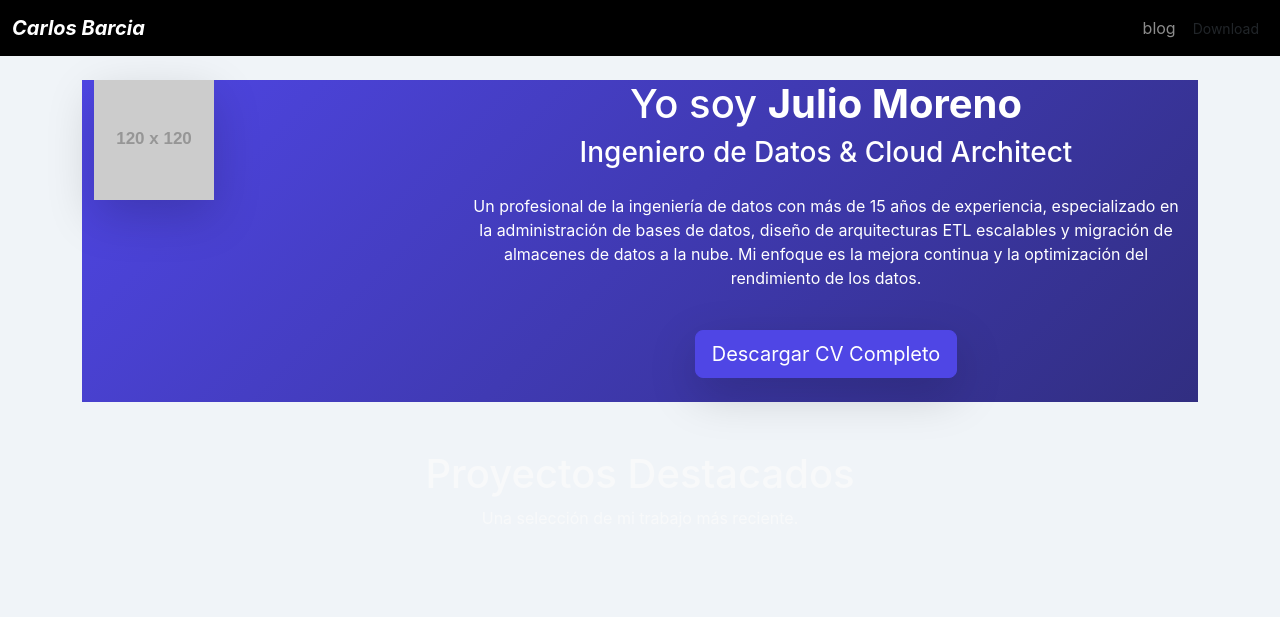
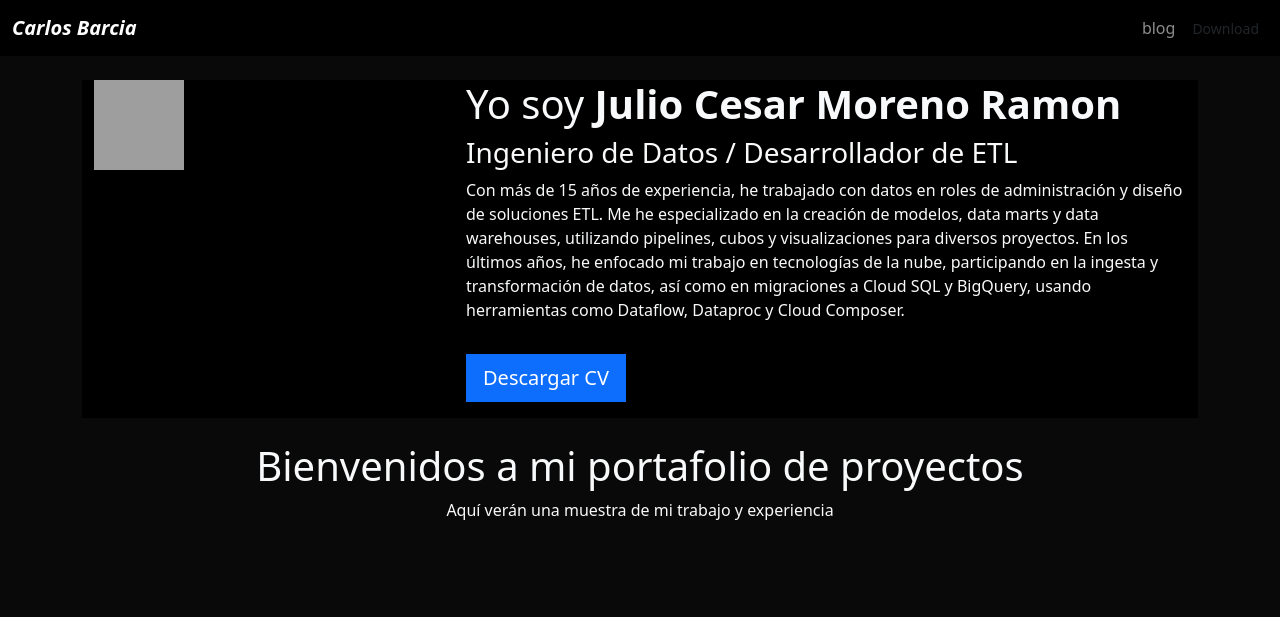
Before and after one commit to pyspdev/pyjango, a Django app: template portfolio/templates/home.html in a window 1280 px wide. Shown: the top 617 px of the page. Run offline with Django 4.2, Linux system fonts and the light colour scheme; the template is opened without the code that fills it, so the values that code supplies are empty; grey boxes labelled with a size stand in for pictures from a placeholder-image service; some libraries are stand-ins or nearby versions; grey boxes are pictures that could not be loaded.

Commit message:
Se agregan archivos personales
se modifica el nombre en la barra de navegación y el archivo de fotografía y el curriculum

```diff
--- a/portfolio/templates/home.html
+++ b/portfolio/templates/home.html
@@ -1,81 +1,41 @@
 {% extends 'layout.html' %}
+{% block content %}
 {% load static %}
-
-{% block content %}
-<style>
-    body {
-        background-color: #f0f4f8; /* Light gray background */
-        color: #1a202c; /* Dark gray text */
-        font-family: 'Inter', sans-serif;
-    }
-    .card-project {
-        transition: transform 0.3s ease-in-out, box-shadow 0.3s ease-in-out;
-    }
-    .card-project:hover {
-        transform: translateY(-8px);
-        box-shadow: 0 15px 30px rgba(0, 0, 0, 0.1);
-    }
-    .btn-primary {
-        background-color: #4f46e5; /* Indigo */
-        border-color: #4f46e5;
-    }
-    .btn-primary:hover {
-        background-color: #4338ca;
-        border-color: #4338ca;
-    }
-    .header-bg {
-        background-image: linear-gradient(135deg, #4f46e5 0%, #312e81 100%);
-        color: white;
-    }
-    .btn-light {
-        color: #4f46e5;
-        border-color: #4f46e5;
-    }
-    .btn-light:hover {
-        background-color: #eef2ff;
-    }
-</style>
-
-<header class="row header-bg p-8 md:p-12 text-white">
-    <div class="col-md-4 flex justify-center md:justify-start">
-        <img src="https://placehold.co/120x120/4f46e5/ffffff?text=JM" alt="Julio Moreno Profile Picture" class="rounded-full shadow-lg border-4 border-white">
+<header class="row bg-black">
+    <div class="col-md-4">
+<img src="{% static 'perfil.jpeg' %}" alt="" width="90" height="90">
     </div>
-    <div class="col-md-8 my-auto text-center md:text-left">
-        <h1 class="text-4xl sm:text-5xl font-extrabold tracking-tight">Yo soy <strong>Julio Moreno</strong></h1>
-        <h3 class="text-2xl sm:text-3xl font-light mt-2">Ingeniero de Datos & Cloud Architect</h3>
-        <p class="mt-4 max-w-2xl mx-auto md:mx-0 text-gray-200">
-            Un profesional de la ingeniería de datos con más de 15 años de experiencia, especializado en la administración de bases de datos, diseño de arquitecturas ETL escalables y migración de almacenes de datos a la nube. Mi enfoque es la mejora continua y la optimización del rendimiento de los datos.
+    <div class="col-md-8 my-auto">
+        <h1>Yo soy <strong>Julio Cesar Moreno Ramon</strong></h1>
+            <h3>Ingeniero de Datos / Desarrollador de ETL</h3>
+            <p>Con más de 15 años de experiencia, he trabajado con datos en roles de administración y
+               diseño de soluciones ETL. Me he especializado en la creación de modelos, data marts y
+               data warehouses, utilizando pipelines, cubos y visualizaciones para diversos proyectos.
+               En los últimos años, he enfocado mi trabajo en tecnologías de la nube,
+               participando en la ingesta y transformación de datos, así como en migraciones a
+               Cloud SQL y BigQuery, usando herramientas como Dataflow, Dataproc y Cloud Composer.
             </p>
-        <a class="btn btn-primary btn-lg rounded-full my-4 shadow-lg" href="{% static 'CV_Julio Moreno_DA.pdf' %}" target="_blank">
-            Descargar CV Completo
-        </a>
+            <a class="btn btn-primary btn-lg rounded-0 my-3" href="{% static 'curriculum.pdf' %}" target="_blank">
+                    Descargar CV </a>
                     </div>
                 </header>
-
-<div class="row my-5 text-center px-4">
-    <div class="col-12">
-        <h1 class="text-3xl sm:text-4xl font-bold text-gray-800">Proyectos Destacados</h1>
-        <p class="text-gray-600 mt-2">
-            Una selección de mi trabajo más reciente.
-        </p>
-    </div>
-</div>
-
-<div class="row px-4">
+                <div class="row my-4 text-center">
+    <h1>Bienvenidos a mi portafolio de proyectos</h1>
+    <p>Aquí verán una muestra de mi trabajo y experiencia</p>
 {% for project in projects %}
 <div class="col-md-4 p-4">
-        <div class="card bg-white rounded-xl shadow-lg card-project h-full flex flex-col">
-            <img src="{{ project.image.url }}" alt="{{ project.title }}" class="card-img-top rounded-t-xl object-cover h-48">
-            <div class="card-body p-5 flex-grow">
-                <h2 class="text-xl font-semibold mb-2">{{ project.title }}</h2>
-                <p class="text-gray-600 text-sm flex-grow">{{ project.description }}</p>
+    <div class="card bg-black card-project">
+  <img src="{{project.image.url}}" alt="{{project.title}}" class="card-img-top">
+  <div class="card-body">
+    <h2>{{project.title}}</h2>
+    <p>{{project.description}}</p>
+    <img src="{{project.image.url}}" alt="{{project.title}}" width="60" height="60">
+    <br>
     {% if project.url %}
-                    <a href="{{ project.url }}" class="btn btn-light rounded-full btn-sm mt-4" target="_blank">Ver Proyecto</a>
+        <a href="{{project.url}}" class="btn btn-light rounded-0 btn-sm" target="_blank"> {{project.url}}</a>
         {% endif %}
 </div>
 </div>
 </div>
         {% endfor %}
-</div>
-
 {% endblock %}
```
Also changed, not shown: portfolio/static/perfil.PNG (added), portfolio/static/perfil.jpeg (deleted), 1 other file. Lines whose indentation alone changed are shown as unchanged.
